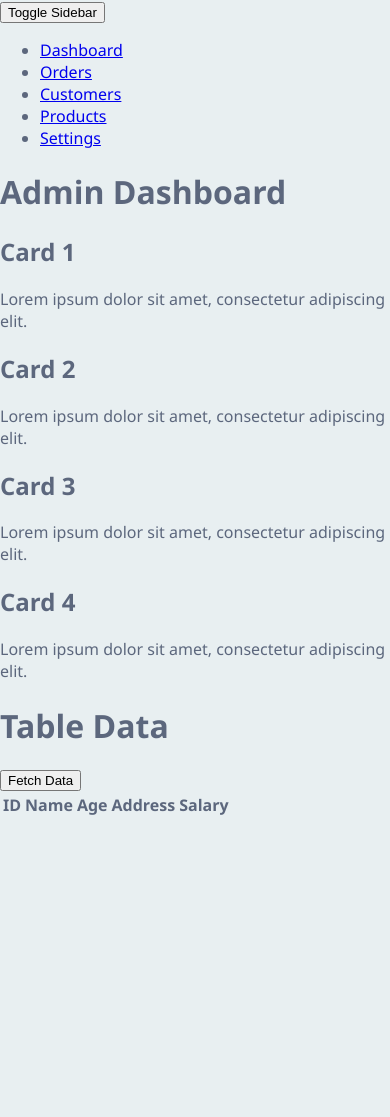
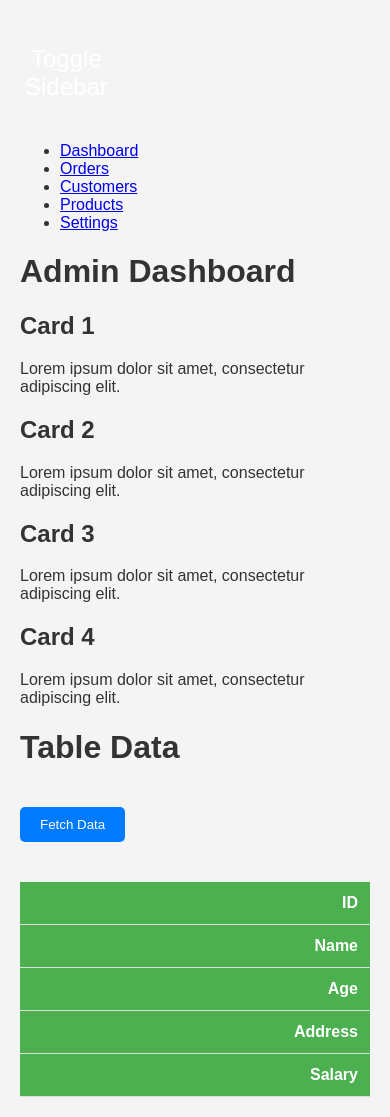
Before and after one commit to ia-usgs/work_project, a Flask app: page / in a window 390 px wide. Before the commit the page ends 815 px from the top, so only its background shows below. Run offline with Flask 3, Linux system fonts and the light colour scheme; lists and menus that the app fills with data are empty.

Commit message:
Update styles.css

```diff
--- a/static/styles.css
+++ b/static/styles.css
@@ -1,107 +1,109 @@
-/* General styles */
-body, html {
-  height: 100%;
+body {
+  font-family: 'Arial', sans-serif;
   margin: 0;
-  font-family: 'Segoe UI', Tahoma, Geneva, Verdana, sans-serif;
-  background-color: #e8eff1;
-  color: #5c677d;
+  padding: 20px;
+  background-color: #f4f4f4;
+  color: #333;
 }
 
-.container {
-  max-width: 1000px;
-  margin: 0 auto;
-  padding: 2rem;
+/* Header styles */
+h1 {
+  color: #333;
 }
 
-.header {
-  text-align: center;
-  padding: 2rem 0;
+/* Button styling */
+button {
+  background-color: #007BFF;
+  color: white;
+  border: none;
+  padding: 10px 20px;
+  margin: 20px 0;
+  border-radius: 5px;
+  cursor: pointer;
+  transition: background-color 0.3s;
 }
 
-.fetch-button {
-  background-color: #5c677d;
-  color: #fff;
-  padding: 0.75rem 1.5rem;
-  border: none;
-  border-radius: 0.3rem;
-  cursor: pointer;
-  font-size: 1rem;
-  transition: background 0.3s ease;
+button:hover {
+  background-color: #0056b3;
 }
 
-.fetch-button:hover {
-  background-color: #4e5a65;
+/* Table styling */
+table {
+  width: 100%;
+  margin-top: 20px;
+  border-collapse: collapse;
 }
 
-/* Table styles */
-.styled-table {
-  width: 100%;
-  border-collapse: collapse;
-  margin: 1rem 0;
-  font-size: 0.9em;
+th, td {
+  text-align: left;
+  padding: 12px;
+  border-bottom: 1px solid #ddd;
 }
 
-.styled-table thead tr {
-  background-color: #5c677d;
-  color: #ffffff;
-  text-align: left;
+th {
+  background-color: #4CAF50;
+  color: white;
 }
 
-.styled-table th,
-.styled-table td {
-  padding: 1rem;
-  text-align: left;
+tr:nth-child(even) {
+  background-color: #f2f2f2;
 }
 
-.styled-table tbody tr {
-  border-bottom: 1px solid #dddddd;
+/* Table responsive */
+@media screen and (max-width: 600px) {
+  table, thead, tbody, th, td, tr {
+      display: block;
   }
 
-.styled-table tbody tr:nth-of-type(even) {
-  background-color: #f3f7f9;
+  th, td {
+      text-align: right;
   }
 
-.styled-table tbody tr:last-of-type {
-  border-bottom: 2px solid #5c677d;
+  td {
+      position: relative;
+      padding-left: 50%;
   }
 
-.styled-table tbody tr:hover {
-  background-color: #f4f4f4;
+  td::before {
+      position: absolute;
+      left: 6px;
+      padding-right: 10px;
+      white-space: nowrap;
+      content: attr(data-label);
   }
 
-/* Responsive design */
-.table-container {
-  overflow-x: auto;
-}
+  th::before {
+      content: "";
+  }}
 
-@media screen and (max-width: 600px) {
-  .styled-table thead {
+aside.collapsed nav ul li a {
   display: none;
 }
 
-  .styled-table, .styled-table tbody, .styled-table tr, .styled-table td {
-    display: block;
-    width: 100%;
+aside.collapsed #sidebar-toggle::after {
+    content: '\2261';
 }
 
-  .styled-table tr {
-    margin-bottom: 0.625rem;
+aside #sidebar-toggle {
+    background-color: transparent;
+    border: none;
+    color: #fff;
+    cursor: pointer;
+    font-size: 24px;
+    outline: none;
+    padding: 5px;
 }
 
-  .styled-table td {
-    text-align: right;
-    padding-left: 50%;
-    text-align: right;
-    position: relative;
+@media (max-width: 768px) {
+  aside {
+      width: 80px;
   }
 
-  .styled-table td::before {
-    content: attr(data-label);
-    position: absolute;
-    left: 0;
-    width: 50%;
-    padding-left: 1rem;
-    font-weight: bold;
-    text-align: left;
+  aside.collapsed {
+      width: 80px;
+  }
+
+  aside.collapsed #sidebar-toggle::after {
+      content: '\2261';
   }
 }
```
Lines whose indentation alone changed are shown as unchanged.
